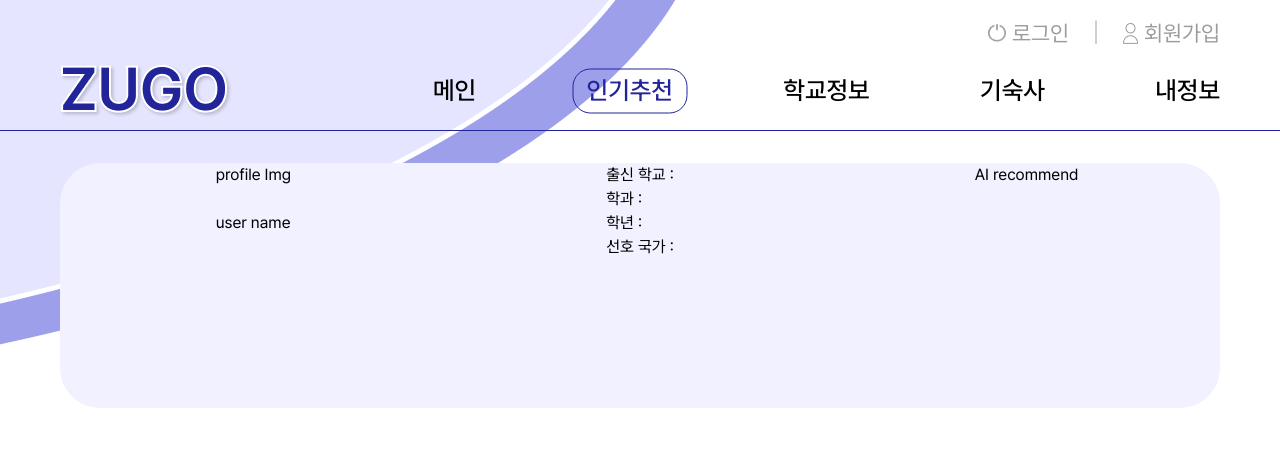
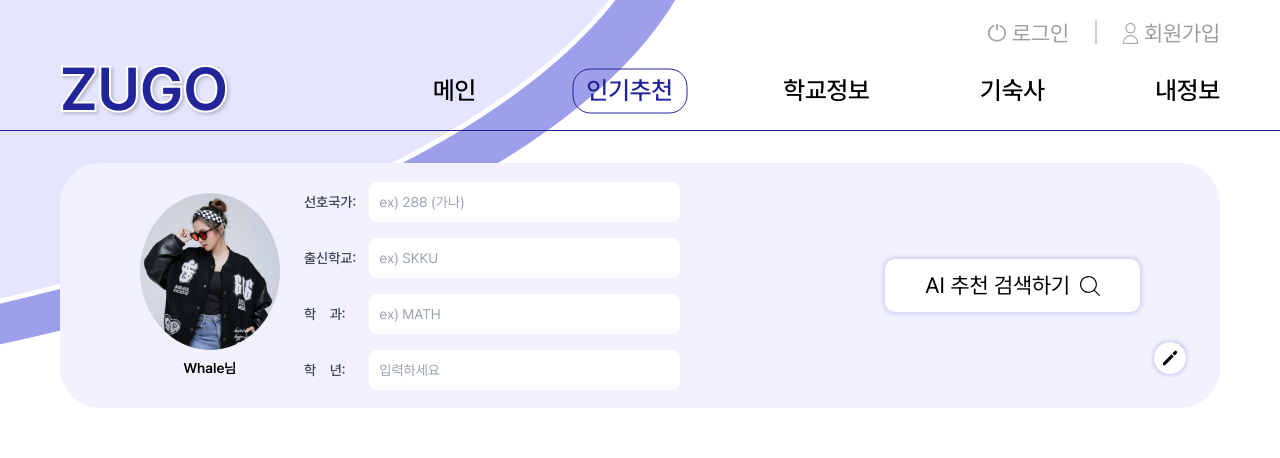
Before and after one commit to 2024-line4/ZUGO-FE, a Next.js app: page /recommend in a window 1280 px wide. Shown: the top 458 px of the page. Built offline with nearby package versions, Linux system fonts and the light colour scheme; no server answers.

Commit message:
FEAT: AI 추천 학교

```diff
--- /dev/null
+++ b/src/app/(main)/recommend/_components/ProfileSection.tsx
@@ -0,0 +1,111 @@
+"use client"
+
+import React, { useState } from "react";
+import Image from "next/image";
+import style from "./userrecommend.module.scss";
+import { fetchRecommendations } from "../_lib/getSearch";
+import ProfilePic from "@/../public/mypage_profile.png";
+import SearchIcon from "@/../public/recommend_ic_search.svg";
+import EditIcon from "@/../public/mypage_ic_edit.svg";
+
+const ProfileSection: React.FC = () => {
+  const [country, setCountry] = useState<string>(""); // 선호 국가
+  const [major, setMajor] = useState<string>(""); // 학과
+  const [university, setUniversity] = useState<string>(""); // 출신학교
+  const [recommendations, setRecommendations] = useState<string[]>([]); // 추천 결과
+  const [showResults, setShowResults] = useState<boolean>(false);
+
+  const handleSearch = async () => {
+    // if (!country || !major || !university) {
+    //   alert("모든 필드를 입력해주세요!");
+    //   return;
+    // }
+
+    const result = await fetchRecommendations({ country, major, university });
+    if (result) {
+      setRecommendations(result);
+      setShowResults(true);s
+    } else {
+      alert("추천 검색에 실패했습니다.");
+    }
+  };
+
+  return (
+    <section className={style.myprofileSection}>
+      <div className="flex-shrink-0">
+        <Image src={ProfilePic} alt="Profile Picture" className={style.profileImage} />
+        <p className="mt-2 text-center text-sm font-semibold">Whale님</p>
+      </div>
+      <div className="ml-6 flex flex-col space-y-4">
+        {/* 선호 국가 */}
+        <div className="flex items-center">
+          <label className="w-20 text-sm font-medium text-gray-700">선호국가:</label>
+          <input
+            type="text"
+            value={country}
+            onChange={(e) => setCountry(e.target.value)}
+            placeholder="ex) 288 (가나)"
+            className="bg-white border border-gray-300 text-gray-900 text-sm rounded-lg focus:ring-blue-500 focus:border-blue-500 block w-full p-2.5 dark:bg-gray-700 dark:border-gray-600 dark:placeholder-gray-400 dark:text-white dark:focus:ring-blue-500 dark:focus:border-blue-500"
+          />
+        </div>
+        {/* 출신학교 */}
+        <div className="flex items-center">
+          <label className="w-20 text-sm font-medium text-gray-700">출신학교:</label>
+          <input
+            type="text"
+            value={university}
+            onChange={(e) => setUniversity(e.target.value)}
+            placeholder="ex) SKKU"
+            className="bg-white border border-gray-300 text-gray-900 text-sm rounded-lg focus:ring-blue-500 focus:border-blue-500 block w-full p-2.5 dark:bg-gray-700 dark:border-gray-600 dark:placeholder-gray-400 dark:text-white dark:focus:ring-blue-500 dark:focus:border-blue-500"
+          />
+        </div>
+        {/* 학과 */}
+        <div className="flex items-center">
+          <label className="w-20 text-sm font-medium text-gray-700">학 &nbsp;&nbsp;&nbsp;과:</label>
+          <input
+            type="text"
+            value={major}
+            onChange={(e) => setMajor(e.target.value)}
+            placeholder="ex) MATH"
+            className="bg-white border border-gray-300 text-gray-900 text-sm rounded-lg focus:ring-blue-500 focus:border-blue-500 block w-full p-2.5 dark:bg-gray-700 dark:border-gray-600 dark:placeholder-gray-400 dark:text-white dark:focus:ring-blue-500 dark:focus:border-blue-500"
+          />
+        </div>
+        <div className="flex items-center">
+           <label className="w-20 text-sm font-medium text-gray-700">학 &nbsp;&nbsp;&nbsp;년:</label>
+           <input
+            type="text"
+            placeholder="입력하세요"
+            className="bg-white border border-gray-300 text-gray-900 text-sm rounded-lg focus:ring-blue-500 focus:border-blue-500 block w-full p-2.5 dark:bg-gray-700 dark:border-gray-600 dark:placeholder-gray-400 dark:text-white dark:focus:ring-blue-500 dark:focus:border-blue-500"
+          />
+        </div>
+
+      </div>
+      {/* 검색 버튼 또는 결과 표시 */}
+      {!showResults ? (
+        <div className="ml-auto">
+          <button className={style.searchBtn} onClick={handleSearch}>
+            AI 추천 검색하기
+            <Image src={SearchIcon} alt="Icon" width={20} height={20} />
+          </button>
+        </div>
+      ) : (
+        <div className={style.resultBox}>
+          <h3 className={style.resultTitle}>AI 추천 결과</h3>
+          <ul className={style.resultList}>
+            {recommendations.map((school, index) => (
+              <li key={index} className={style.resultItem}>
+                {school}
+              </li>
+            ))}
+          </ul>
+        </div>
+      )}
+
+      <div className={style.editIconContainer}>
+         <Image src={EditIcon} alt="Edit Icon" width={24} height={24} className={style.editIcon} />
+      </div>
+    </section>
+  );
+};
+
+export default ProfileSection;
--- /dev/null
+++ b/src/app/(main)/recommend/_components/userrecommend.module.scss
@@ -0,0 +1,97 @@
+.myprofileSection {
+    border-radius: 40px;
+    width: 100%;
+    height: 245px;
+    background: var(--footer-bg-color);
+    margin-top: 32px;
+    padding: 30px 80px;
+    position: relative;
+    display: flex;
+    align-items: center;
+  }
+
+  .profileContainer {
+    display: flex;
+    align-items: center;
+    gap: 60px;
+    width: 100%;
+  }
+
+  .profileImage {
+    border-radius: 50%;
+    width: 140px;
+    object-fit: cover;
+  }
+
+  .profileInfo {
+    flex: 1;
+    display: flex;
+    flex-direction: column;
+    gap: 15px;
+    font-size: 24px;
+    font-weight: 500;
+    color: #333;
+  }
+
+  .profileLabel {
+
+    display: inline-block;
+  }
+
+  .searchBtn {
+    border-radius: 10px;
+  background-color: #FFF;
+  color: #000;
+  padding: 10px 40px;
+  font-size: 22px;
+  font-weight: 400;
+  box-shadow: 0px 0px 4px 2px rgba(34, 36, 153, 0.15);
+  display: flex;
+  align-items: center;
+  justify-content: center;
+  position: relative;
+  gap: 10px;
+  }
+
+  .resultBox {
+    border-radius: 10px;
+    background: white;
+    padding: 40px;
+    box-shadow: 0px 4px 6px rgba(0, 0, 0, 0.1);
+    display: flex;
+    flex-direction: column;
+    align-items: flex-start;
+    gap: 10px;
+    margin-left: 20px;
+  }
+
+  .resultTitle {
+    font-size: 18px;
+    font-weight: bold;
+    color: #333;
+  }
+
+  .resultList {
+    list-style: none;
+    padding: 0;
+    margin: 0;
+  }
+
+  .resultItem {
+    font-size: 16px;
+    color: #555;
+    padding: 5px 0;
+  }
+
+
+  .editIconContainer {
+    position: absolute;
+    bottom: 30px;
+    right: 30px;
+  }
+
+  .editIcon {
+    cursor: pointer;
+    width: 40px;
+    height: 40px;
+  }
--- /dev/null
+++ b/src/app/(main)/recommend/_lib/getSearch.ts
@@ -0,0 +1,27 @@
+
+export interface FetchRecommendationsParams {
+  country: string;
+  major: string;
+  university: string;
+}
+
+export async function fetchRecommendations({
+  country,
+  major,
+  university,
+}: FetchRecommendationsParams): Promise<string[] | null> {
+  const baseUrl = process.env.NEXT_PUBLIC_BASE_URL;
+  const query = new URLSearchParams({ country, major, univ: university }).toString();
+
+  try {
+    const response = await fetch(`${baseUrl}/search?${query}`);
+    if (!response.ok) {
+      throw new Error(`Error: ${response.status}`);
+    }
+    const data = await response.json();
+    return data.schools;
+  } catch (error) {
+    console.error("Failed to fetch recommendations:", error);
+    return null;
+  }
+}
--- a/src/app/(main)/recommend/page.tsx
+++ b/src/app/(main)/recommend/page.tsx
@@ -2,6 +2,7 @@ import { Metadata } from "next";
 import style from "./recommend.module.scss";
 import Filter from "./_components/filter";
 import RecommendList from "./_components/RecommendList";
+import ProfileSection from "./_components/ProfileSection";
 
 export const metadata: Metadata = {
   title: "Recommend",
@@ -11,25 +12,9 @@ export const metadata: Metadata = {
 export default function Recommend() {
   return (
     <>
-      <section className={style.searchSection}>
-        <div className="grid grid-cols-3 place-content-center justify-items-center">
-          <div className="grid grid-cols-1">
-            <div>profile Img</div>
-            <div>user name</div>
-          </div>
-          <div className="grid grid-cols-1">
-            <div>출신 학교 :</div>
-            <div>학과 :</div>
-            <div>학년 :</div>
-            <div>선호 국가 :</div>
-          </div>
-          <div className="grid grid-cols-1">
-            <div>AI recommend</div>
-          </div>
-        </div>
-      </section>
+      <ProfileSection />
       <Filter />
-      <RecommendList />
+      {/* <RecommendList /> */}
       <section></section>
     </>
   );
--- a/src/app/(main)/recommend/recommend.module.scss
+++ /dev/null
@@ -1,7 +0,0 @@
-.searchSection {
-    border-radius: 40px;
-    width: 100%;
-    height: 245px;
-    background: var(--footer-bg-color);
-    margin-top: 32px;
-}
```
Also changed, not shown: public/recommend_ic_search.svg (added).
